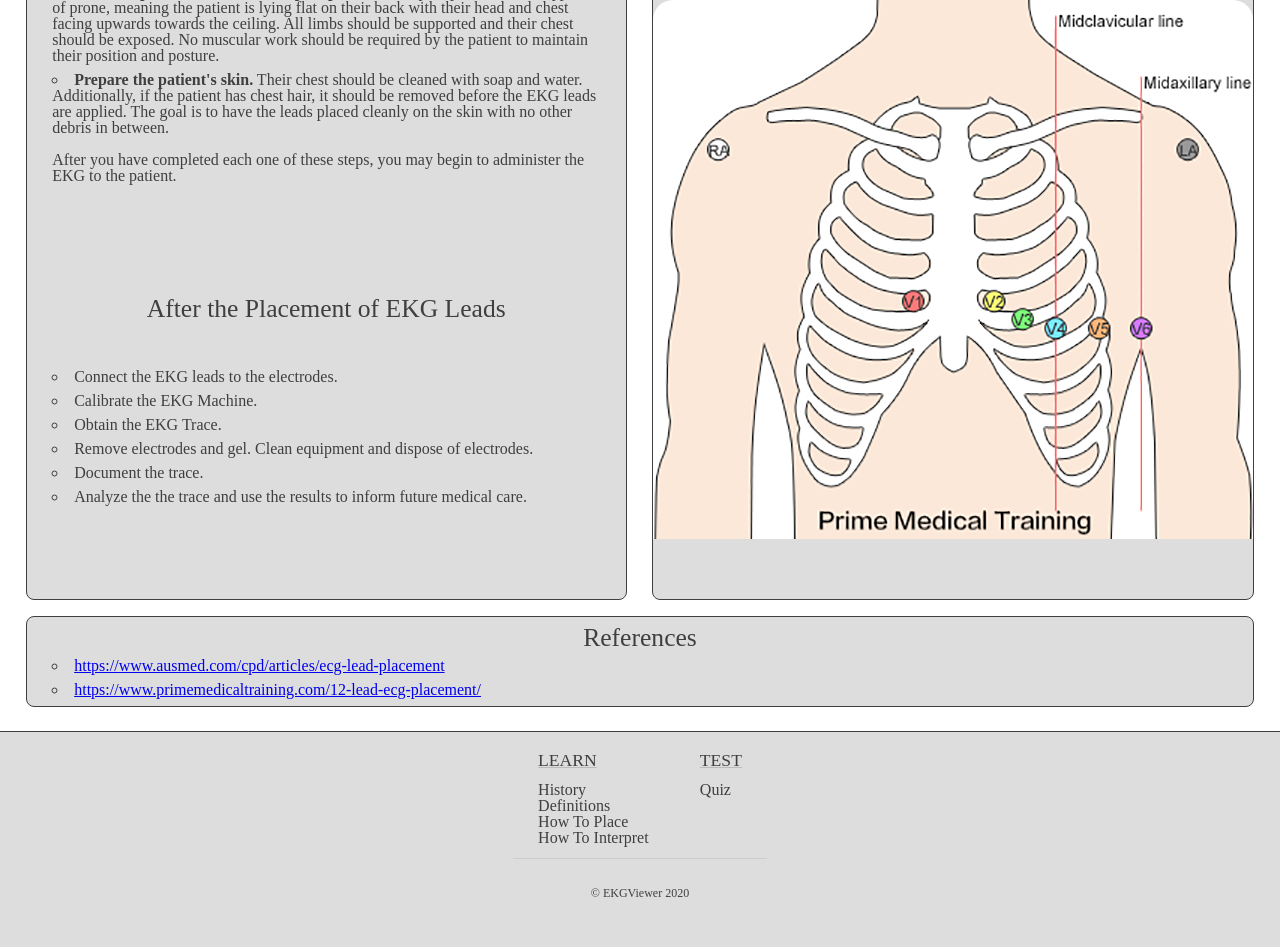
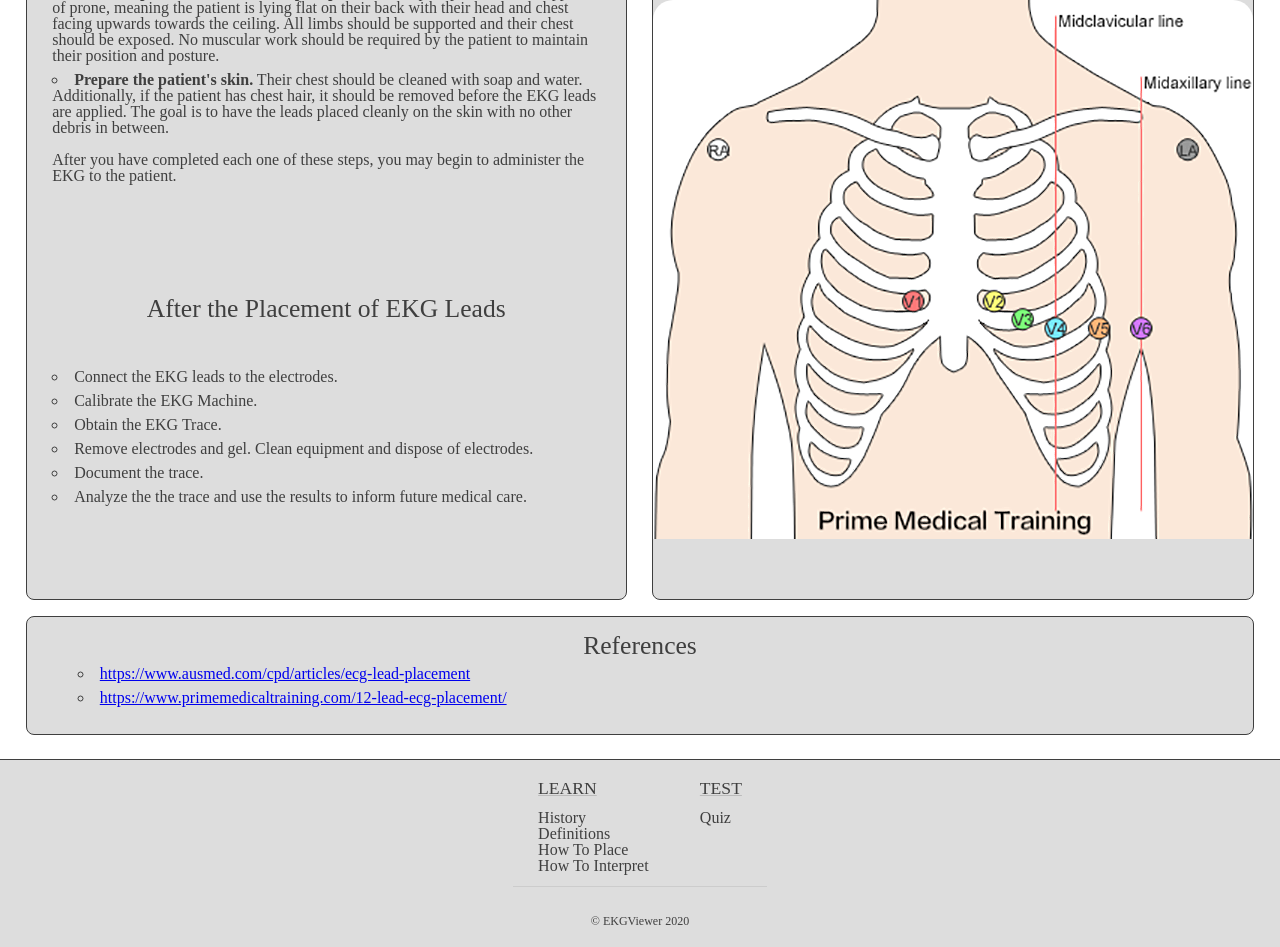
Before and after one commit to roched1atwit/EKGViewer, a PHP site: page /how-to-place.php in a window 1280 px wide. Shown: the part 758-1705 px from the top of the page. Before the commit the page ends 1655 px from the top, so only its background shows below. Run offline with PHP 8.4, Linux system fonts and the light colour scheme.

Commit message:
Update src/css/how-to-place.css
Co-authored-by: Hunter Wintle <37913095+wintleh@users.noreply.github.com>

```diff
--- a/src/css/how-to-place.css
+++ b/src/css/how-to-place.css
@@ -73,6 +73,10 @@
     font-size: 140%;
 }
 
+#page-references article {
+    padding: 1vh 2vw 2.5vh 2vw;
+}
+
 p {
     padding: 1vh 2vw 4vh 2vw;
 }
```
